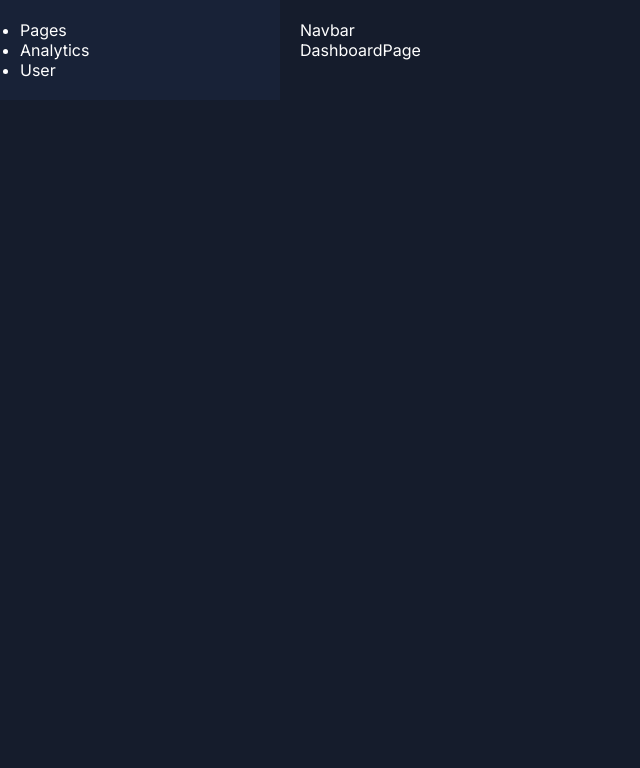
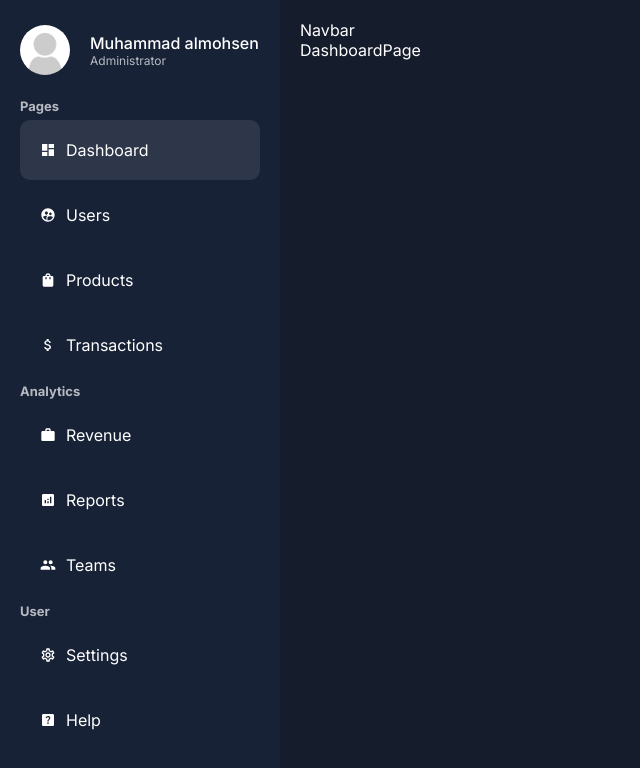
Before and after one commit to MohammadAlmohsen/dashboard-project, a Next.js app: page /dashboard in a window 1280 px wide. Shown: the top 768 px of the page, without its empty margins (0-640 px from the left). Built offline with nearby package versions, Linux system fonts and the light colour scheme.

Commit message:
Finish the sidebar

```diff
--- /dev/null
+++ b/app/ui/dashboard/sidebar/menuLink/menuLink.jsx
@@ -0,0 +1,22 @@
+"use client";
+import React from "react";
+import styles from "./menuLink.module.css";
+import Link from "next/link";
+import {usePathname} from "next/navigation";
+const MenuLink = ({ item }) => {
+  const pathname = usePathname()
+  console.log(pathname)
+  return (
+    <Link
+      href={item.path}
+      className={`${styles.container} ${
+        pathname === item.path && styles.active
+      }`}
+    >
+      {item.icon}
+      {item.title}
+    </Link>
+  );
+};
+
+export default MenuLink;
--- /dev/null
+++ b/app/ui/dashboard/sidebar/menuLink/menuLink.module.css
@@ -0,0 +1,11 @@
+.container{
+    display: flex;
+    padding: 20px;
+    align-items: center;
+    gap: 10px;
+    margin: 5px 0px;
+    border-radius: 10px;
+}
+.container:hover, .active{
+    background-color: #2e374a;
+}
--- a/app/ui/dashboard/sidebar/sidebar.jsx
+++ b/app/ui/dashboard/sidebar/sidebar.jsx
@@ -1,6 +1,6 @@
 import React from "react";
 import styles from "./sidebar.module.css";
-
+import Image from "next/image";
 import {
   MdDashboard,
   MdSupervisedUserCircle,
@@ -12,6 +12,7 @@
   MdOutlineSettings,
   MdHelpCenter,
 } from "react-icons/md";
+import MenuLink from "./menuLink/menuLink";
 
 const menuItem = [
   {
@@ -79,9 +80,21 @@
 const Sidebar = () => {
   return (
     <div className={styles.container}>
-      <ul>
+        <div className={styles.user}>
+            <Image className={styles.userImage} src="/noavatar.png" alt="" width="50" height="50"/>
+            <div className={styles.userDetaile}>
+            <span className={styles.username}>Muhammad almohsen</span>
+            <span className={styles.userTitle}>Administrator</span>
+        </div>
+        </div>
+
+      <ul className={styles.list}>
         {menuItem.map((cat)=>(
-            <li key={cat.title}><span className={styles.cat}>{cat.title}</span></li>
+            <li key={cat.title}><span className={styles.cat}>{cat.title}</span>
+            {cat.list.map((item)=>(
+                <MenuLink item={item} key={item.title}/>
+            ))}
+            </li>
         ))}
       </ul>
     </div>
--- a/app/ui/dashboard/sidebar/sidebar.module.css
+++ b/app/ui/dashboard/sidebar/sidebar.module.css
@@ -0,0 +1,34 @@
+.container{
+    position: sticky;
+    top: 40px;
+}
+.user{
+    display: flex;
+    align-items: center;
+    gap: 20px;
+    margin-bottom: 20px;
+}
+.userImage{
+    border-radius: 50%;
+    object-fit: cover;
+}
+.userDetaile{
+    display: flex;
+    flex-direction: column;
+}
+.username{
+    font-weight: 500;
+}
+.userTitle{
+    font-size: 12px;
+    color: var(--textSoft);
+}
+.list{
+    list-style: none;
+}
+.cat{
+    color: var(--textSoft);
+    font-weight: bold;
+    font-size: 13px;
+    margin: 10px 0px;
+}
```
